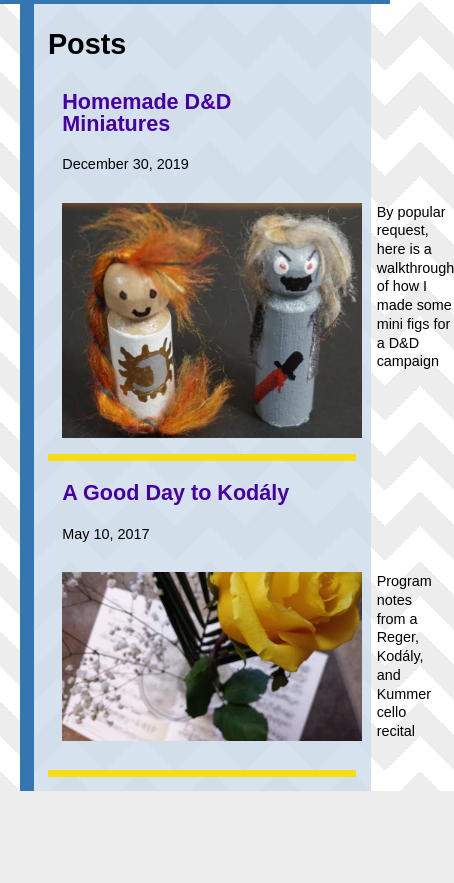
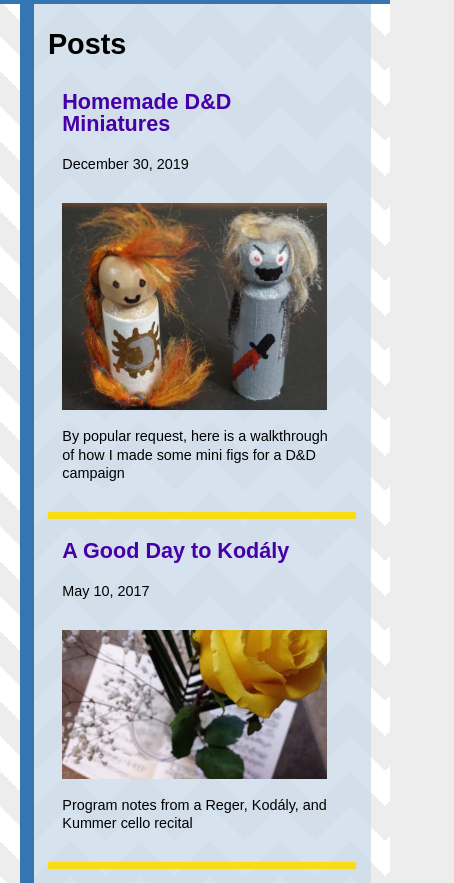
Before and after one commit to jduss4/jessicadussault.com, an Eleventy site: page posts.njk in a window 390 px wide. Shown: the part 69-952 px from the top of the page, 454 px wide, since content can reach past the window. Before the commit the page ends 860 px from the top, so only its background shows below. Built offline with nearby package versions, Linux system fonts and the light colour scheme; Eleventy itself is replaced by a stand-in of ours; files that its build step writes are made by us from their sources.

Commit message:
fixes styling problem on posts page

```diff
--- a/_assets/css/style.scss
+++ b/_assets/css/style.scss
@@ -218,6 +218,7 @@ nav {
   }
 
   a {
+    margin-right: 1em;
     text-decoration: none;
     &:hover, &:focus {
       color: $text-color;
@@ -229,8 +230,15 @@ nav {
     align-items: start;
   }
 
+  @media screen and (max-width: 750px) {
+    div {
+      flex-wrap: wrap;
+    }
+  }
+
   img {
     margin: 1em 1em 0 0;
+    max-width: 100%;
     width: 300px;
     &:hover {
       background-color:#000;
@@ -242,13 +250,6 @@ nav {
 /* ******************* */
 /* post specific stuff */
 /* ******************* */
-
-.center {
-  display: block;
-  text-align: center;
-  width-left: auto;
-  width-right: auto;
-}
 
 .blog-post {
   img {
@@ -263,6 +264,13 @@ nav {
   }
 }
 
+.center {
+  display: block;
+  text-align: center;
+  width-left: auto;
+  width-right: auto;
+}
+
 figure {
   display: flex;
   flex-direction: column;
```
